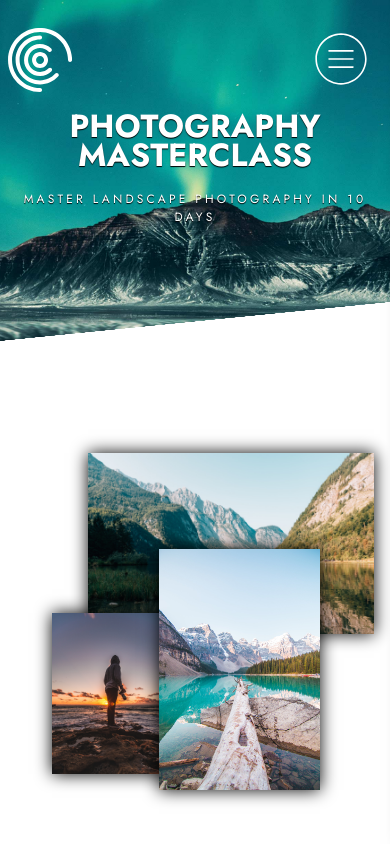
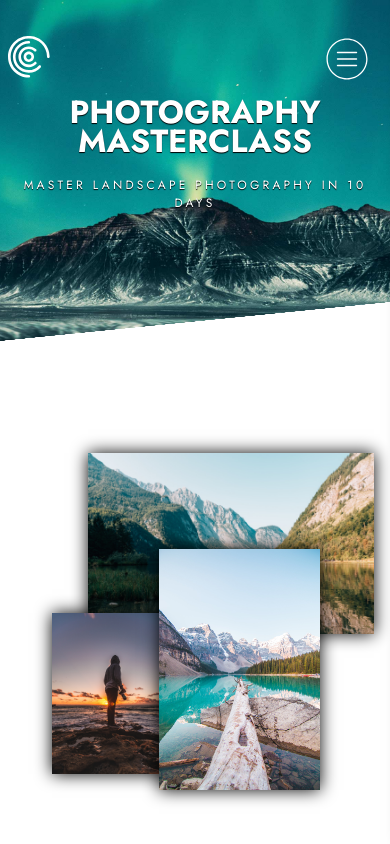
Before and after one commit to graeujer/photography, a plain HTML site: page index.html in a window 390 px wide. Shown: the top 844 px of the page. Drawn offline with Linux system fonts and the light colour scheme; files whose address does not match are found by name.

Commit message:
Update main.css

```diff
--- a/dist/main.css
+++ b/dist/main.css
@@ -168,6 +168,8 @@ html {
   animation-duration: 1.5s;
   animation-timing-function: linear;
   animation-fill-mode: both;
+  padding-left: 0.5rem;
+  padding-right: 0.5rem;
 }
 @media (max-width: 62em) {
   .header__heading-main {
@@ -267,6 +269,13 @@ html {
   height: 4rem;
   fill: currentColor;
 }
+@media (max-width: 48em) {
+  .nav__list-logo {
+    width: 2.6rem;
+    height: 2.6rem;
+    margin-top: 0.5rem;
+  }
+}
 
 .nav__link--menu {
   transition: all 1s ease-in-out;
@@ -284,6 +293,11 @@ html {
   vertical-align: middle;
   position: relative;
   top: -0.075em;
+}
+@media (max-width: 48em) {
+  .icons--nav {
+    height: 3rem;
+  }
 }
 
 .button {
@@ -1583,6 +1597,13 @@ html {
     left: -1.5rem;
   }
 }
+@media (max-width: 36em) and (max-width: 445px) {
+  .booking-modal__content {
+    height: 27rem;
+    left: 0;
+    right: 0;
+  }
+}
 
 @keyframes booking-modal-content {
   0% {
```
